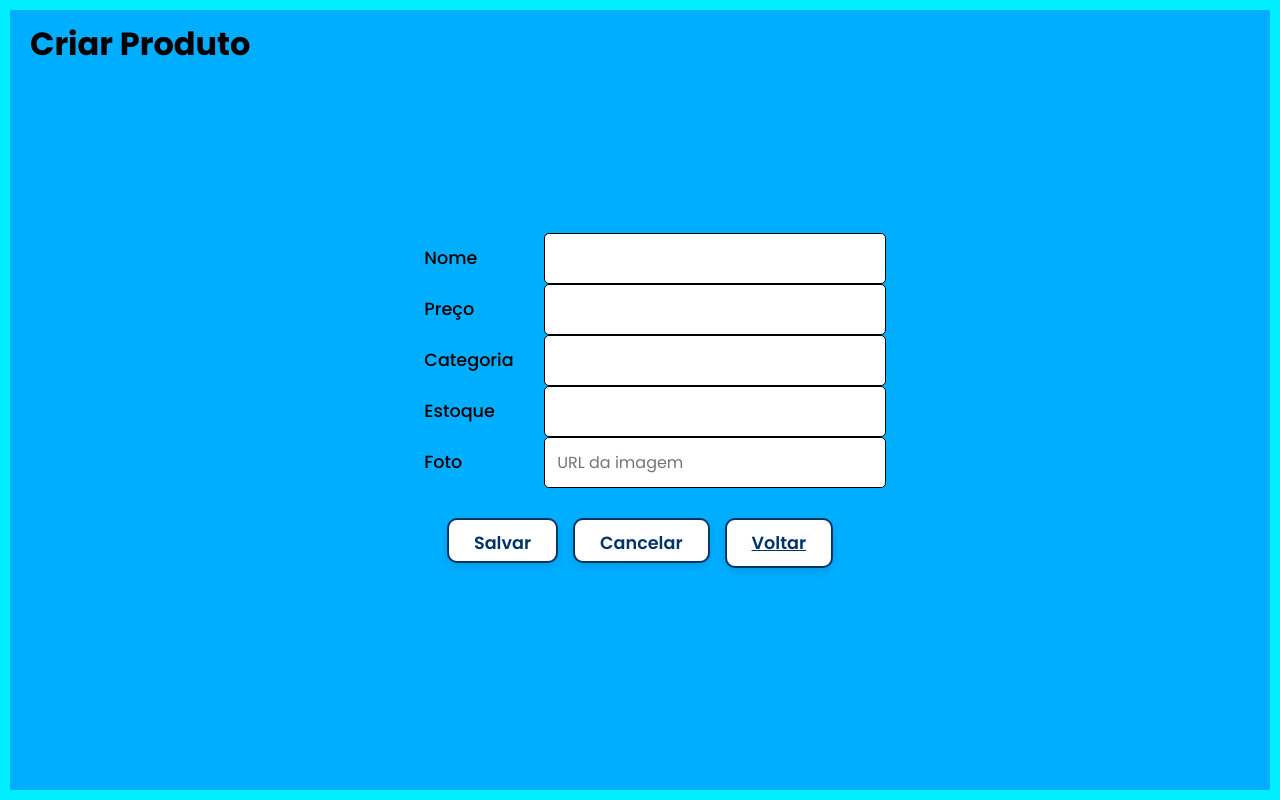
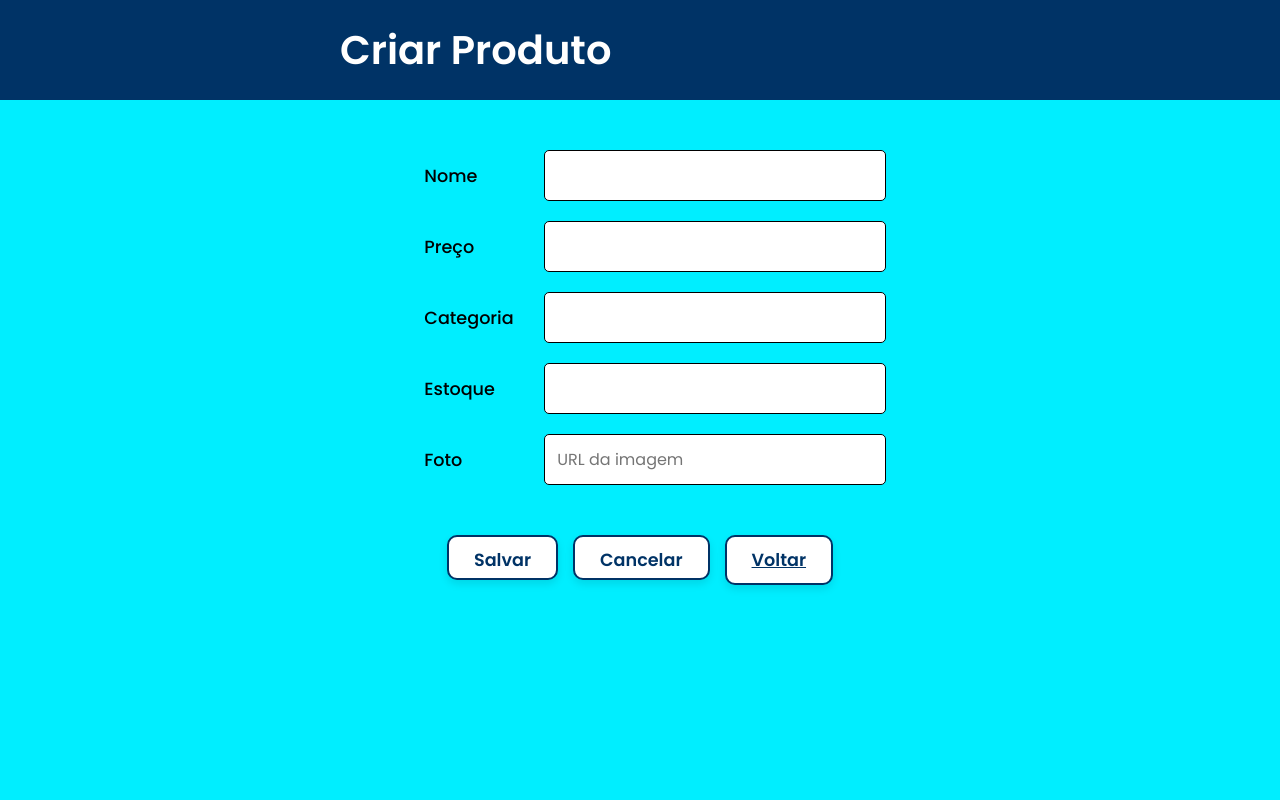
Before and after one commit to RianTech-creator/pm-fe, a Django app: page /produto/cadastrar/ in a window 1280 px wide. Run offline with Django 5.2, Linux system fonts and the light colour scheme; some libraries are stand-ins or nearby versions.

Commit message:
css do criar produto arrumado

```diff
--- a/static/style.css
+++ b/static/style.css
@@ -792,6 +792,55 @@ button {
 
 /* --- Estilos da Página de Criar Produto --- */
 
+.criar-produto-body {
+    background-color: var(--neon-color);
+    padding: 0;
+    border: none;
+    /* Mantém o alinhamento global para centralizar o container */
+    justify-content: flex-start; /* Alinha o container no topo */
+    animation: rgb-screen-border-animation 7s linear infinite;
+}
+
+/* O container principal da página */
+.criar-produto-container {
+    width: 100%;
+    padding-top: 150px; /* Aumentado para descer o formulário */
+}
+
+.criar-produto-header {
+    background-color: #003366;
+    box-sizing: border-box;
+    /* Mágica acontece aqui: */
+    position: absolute;
+    top: 0;
+    left: 0;
+    right: 0; /* Garante que ocupe 100% da largura */
+    height: 100px; /* Altura fixa para o header */
+    display: flex;
+    align-items: center; /* Centraliza o título verticalmente */
+    justify-content: center; /* Centraliza o conteúdo do header horizontalmente */
+}
+
+.criar-produto-title {
+    color: white;
+    font-size: 2.5em;
+    font-weight: 600;
+    width: 100%;
+    max-width: 640px; /* Alinha com o formulário */
+    padding: 0 20px; /* Espaçamento lateral */
+}
+
+.criar-produto-form {
+    width: 100%;
+    max-width: 640px; /* Largura máxima do formulário */
+    margin: 0 auto; /* Centraliza o formulário na página */
+    display: flex;
+    flex-direction: column;
+    gap: 20px; /* Espaço entre os campos do formulário */
+    padding: 0 20px; /* Padding para não encostar nas bordas em telas menores */
+}
+
+
 /* Remove a borda e o padding do body APENAS nesta página */
 .editar-produto-body {
     background-color: var(--neon-color);
@@ -799,6 +848,7 @@ button {
     border: none;
     /* Mantém o alinhamento global para centralizar o container */
     justify-content: flex-start; /* Alinha o container no topo */
+    animation: rgb-screen-border-animation 7s linear infinite;
 }
 
 /* O container principal da página */
```
Also changed, not shown: pedido/templates/pagamento_concluido.html (+15 -8 lines), 1 other file.
